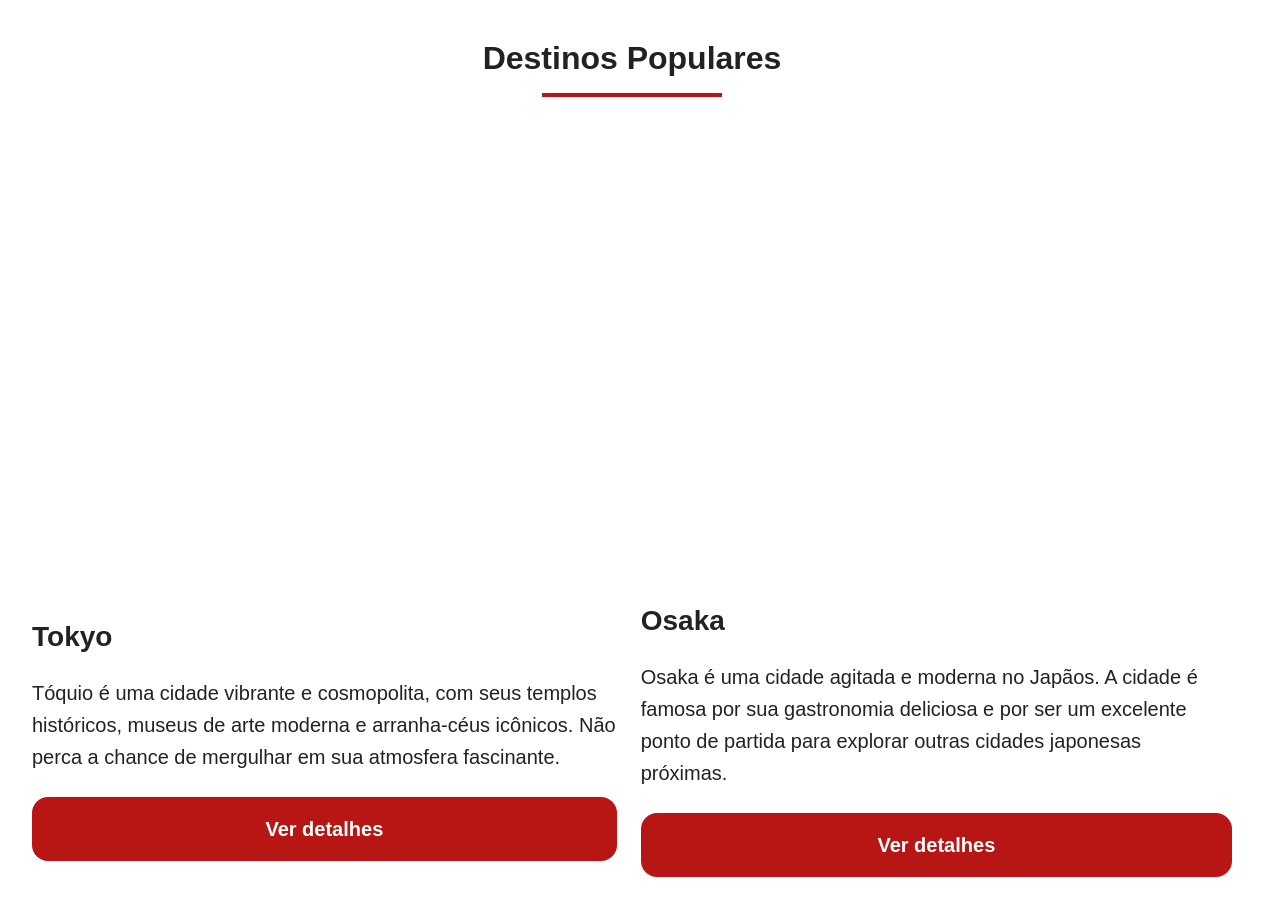
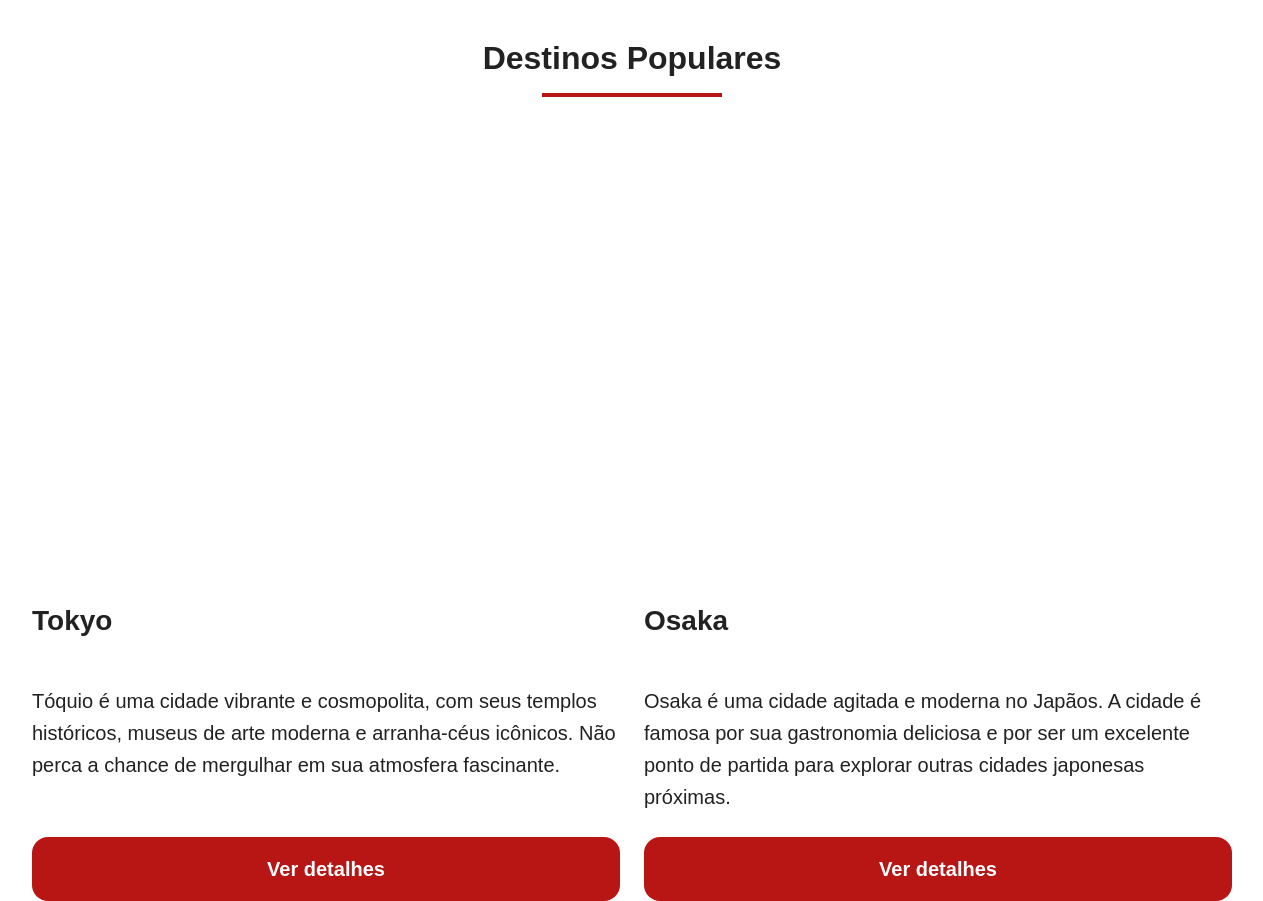
Before and after one commit to Victor-Emanuel20-VECR/jornada-viagens, a plain HTML site: page index.html in a window 1536 px wide. Shown: the part 2300-3201 px from the top of the page, without its empty margins (136-1399 px from the left). Before the commit the page ends 3177 px from the top, so only its background shows below. Drawn offline with Linux system fonts and the light colour scheme; a web font is replaced by a local one.

Commit message:
Finaliza secao de destinos populares

```diff
--- a/css/destinations.css
+++ b/css/destinations.css
@@ -90,5 +90,16 @@
 
   .destination-items {
     flex-direction: row;
+    align-items: stretch;
+  }
+
+  .destinations .item {
+    flex: 1;
+    display: flex;
+    flex-direction: column;
+  }
+
+  .destinations .item footer {
+    margin-top: auto;
   }
 }
```
